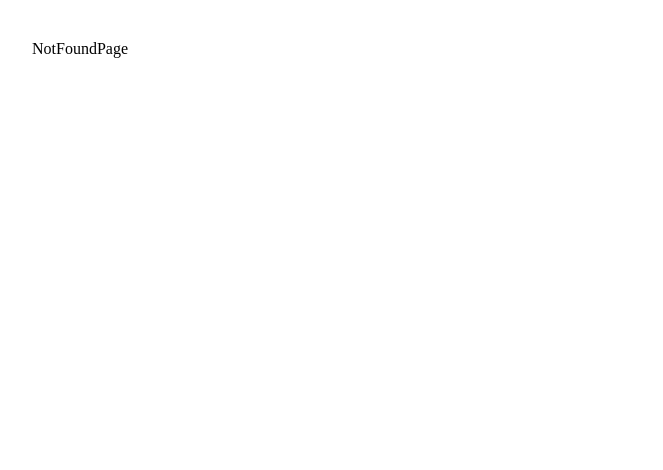
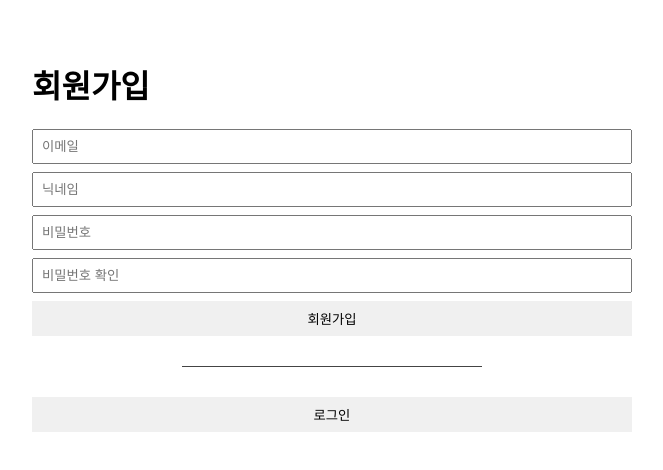
Before and after one commit to soulchicken/board, a React (Create React App) app: page /signup in a window 1280 px wide. Shown: the top 470 px of the page, without its empty margins (308-971 px from the left). Built offline with nearby package versions, Linux system fonts and the light colour scheme.

Commit message:
Feat: Signup 구현

```diff
--- a/src/App.js
+++ b/src/App.js
@@ -3,6 +3,7 @@ import { BrowserRouter as Router, Routes, Route } from 'react-router-dom';
 import MainPage from './pages/MainPage';
 import NotFoundPage from './pages/NotFoundPage';
 import LoginPage from './pages/LoginPage';
+import SignupPage from './pages/SignupPage';
 
 function App() {
   return (
@@ -12,6 +13,7 @@ function App() {
         {/* 다른 경로에 대한 라우트 설정 */}
         <Route path="/" element={<MainPage />} />
         <Route path="/login" element={<LoginPage />} />
+        <Route path="/signup" element={<SignupPage />} />
         <Route path="/*" element={<NotFoundPage />} />
       </Routes>
   </Router>
--- /dev/null
+++ b/src/components/SignupForm.jsx
@@ -0,0 +1,75 @@
+import axios from 'axios';
+import React, { useState } from 'react';
+import styles from './SignupForm.module.css';
+import { useNavigate } from 'react-router-dom';
+
+const SignupForm = () => {
+  const [email, setEmail] = useState("");
+  const [username, setUsername] = useState("");
+  const [password, setPassword] = useState("");
+  const [password2, setPassword2] = useState("");
+
+  const navigate = useNavigate();
+
+  const handleSignup = async (e) => {
+    e.preventDefault();
+
+    if (password !== password2){
+      return alert("비밀번호가 일치하지 않습니다");
+    }
+
+    try {
+      const response = await axios.post('/api/users/', {
+        email,
+        username,
+        password,
+      });
+
+      if (response.status === 200) {
+        navigate('/login');
+      }
+    } catch (error) {
+      console.error(error);
+      alert(error.response.data);
+
+    }
+  }
+
+  return (
+    <form className={styles.form} onSubmit={handleSignup}>
+    <input
+            className={styles.input}
+            type="email"
+            placeholder="이메일"
+            value={email}
+            onChange={(e) => setEmail(e.target.value)}
+          />
+          <input
+            className={styles.input}
+            type="text"
+            placeholder="닉네임"
+            value={username}
+            onChange={(e) => setUsername(e.target.value)}
+          />
+          <input
+            className={styles.input}
+            type="password"
+            placeholder="비밀번호"
+            value={password}
+            onChange={(e) => setPassword(e.target.value)}
+          />
+          <input
+            className={styles.input}
+            type="password"
+            placeholder="비밀번호 확인"
+            value={password2}
+            onChange={(e) => setPassword2(e.target.value)}
+          />
+          <button className={styles.button} type="submit">회원가입</button>
+
+          <div class={styles.division}></div>
+    <button className={styles.button} onClick={() => navigate('/login')}>로그인</button>
+    </form>
+)}
+
+export default SignupForm;
--- /dev/null
+++ b/src/components/SignupForm.module.css
@@ -0,0 +1,24 @@
+.form {
+    display: flex;
+    flex-direction: column;
+    margin-bottom: 1rem;
+  }
+
+  .input {
+    padding: 0.5rem;
+    margin-bottom: 0.5rem;
+  }
+
+  .button {
+    padding: 0.5rem 1rem;
+    background-color: #f0f0f0;
+    border: none;
+    cursor: pointer;
+  }
+
+  .division {
+    border-top: 1px solid #444444;
+    margin: 30px auto;
+    width: 300px;
+    height: 0px;
+  }
--- /dev/null
+++ b/src/pages/SignupPage.jsx
@@ -0,0 +1,13 @@
+import React from 'react';
+import SignupForm from '../components/SignupForm';
+
+const SignupPage = () => {
+  return (
+    <div>
+      <h1>회원가입</h1>
+      <SignupForm />
+    </div>
+  );
+};
+
+export default SignupPage;
```
